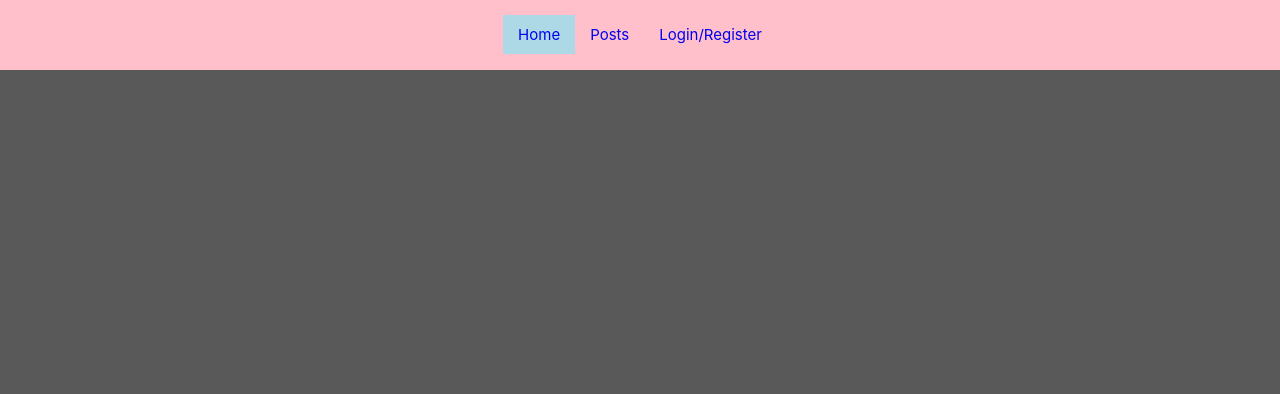
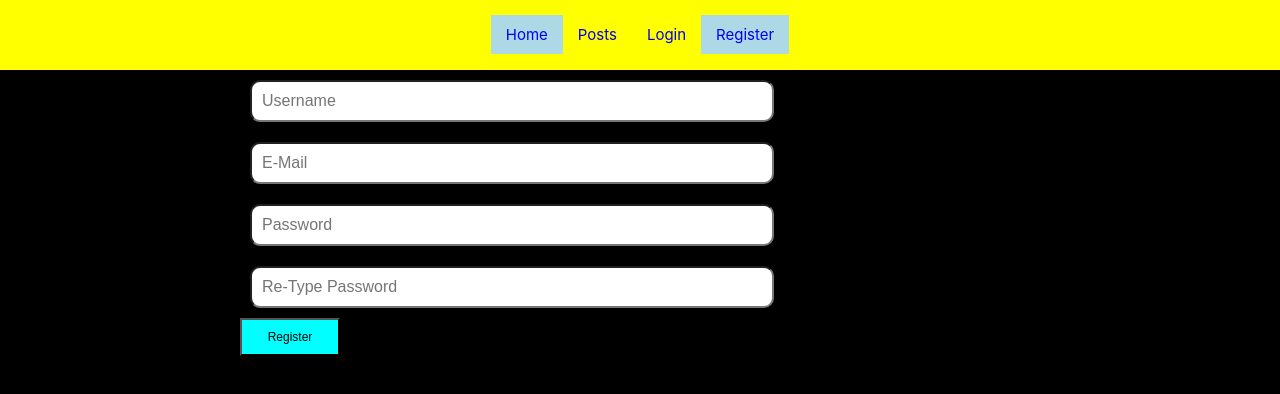
Before and after one commit to damola-sd/Disney_Parent, a React (Create React App) app: page /register in a window 1280 px wide. Shown: the top 394 px of the page. Built offline with nearby package versions, Linux system fonts and the light colour scheme.

Commit message:
Added some styling

```diff
--- a/src/App.css
+++ b/src/App.css
@@ -3,5 +3,7 @@
 }
 
 body {
-  background-color: rgba(0, 0, 0, 0.651);
+  background-color: black;
+  color: red;
+  width: auto;
 }
--- a/src/App.js
+++ b/src/App.js
@@ -5,7 +5,7 @@ import './App.css';
 import NavBar from './components/NavBar';
 import Login from './components/Login';
 import Posts from './components/Posts';
-import * as actions from './actions';
+import Register from './components/Register';
 import { HomePage } from './components/HomePage';
 
 class App extends React.Component {
@@ -17,7 +17,7 @@ class App extends React.Component {
           <Route exact path="/" component={HomePage} />
           <Route exact path="/login" component={Login} />
           <Route exact path="/posts" component={Posts} />
-
+          <Route exact path="/register" component={Register} />
         </>
       </Router>
     )
--- a/src/actions/index.js
+++ b/src/actions/index.js
@@ -39,7 +39,28 @@ export const login = (username, password, email) => dispatch => {
     };
     axios.post(`${apiUrl}/login`, credentials)
         .then(res => {
+            console.log(res.data.message);
             dispatch({ type: types.LOGIN, payload: res.data})
+            localStorage.setItem('token', res.data.token);
+        })
+        .catch(err => {
+            dispatch({type: types.ERROR, payload: err.message});
+            console.log(err.message);
+        })
+}
+
+
+export const register = (username, password, email) => dispatch => {
+    const credentials = {
+        username,
+        password,
+        email,
+        accountType: 'parent'
+    };
+    axios.post(`${apiUrl}/register`, credentials)
+        .then(res => {
+            dispatch({ type: types.REGISTER, payload: res.data})
+
             localStorage.setItem('token', res.data.token);
         })
         .catch(err => {
--- a/src/components/Login.js
+++ b/src/components/Login.js
@@ -6,14 +6,30 @@ import styled from 'styled-components';
 
 const StyledForm = styled.div`
 
+    width: 800px;
     height: 400px;
-    width: 800px;
+    border: 2px inset red;
+    margin:0 auto;
 
+    div {
+        margin:0 auto;
+    }
 
     input {
+        margin-left: 300px;
         padding: 10px;
         border-radius: 10px;
         margin: 10px;
+        width: 500px;
+        font-size: 16px;
+    }
+
+    button {
+        width: 100px;
+        padding: 10px;
+        font-size: 12px;
+        background-color: cyan;
+        margin-left: 200px;
     }
 `;
 
@@ -43,8 +59,8 @@ class Login extends React.Component {
     render() {
         return (
             <StyledForm>
+                <div>
                     <form onSubmit={this.onLogin}>
-                    <div></div>
                         <input
                             ref={usernameRef}
                             placeholder="Username"
@@ -59,11 +75,13 @@ class Login extends React.Component {
                             ref={passwordRef}
                             placeholder="Password"
                             type="password"
-                    />
+                        /><br />
                         <button
                             type="submit"
                         >Login</button>
                     </form>
+                </div>
+
             </StyledForm>
         )
     }
--- a/src/components/NavBar.js
+++ b/src/components/NavBar.js
@@ -8,7 +8,7 @@ const StyledNavBar = styled.nav`
     justify-content: center;
     font-size: 15px;
     padding: 15px;
-    background-color: pink;
+    background-color: yellow;
     border-bottom: 1px solid transparent;
     color: white;
 
@@ -39,8 +39,13 @@ class NavBar extends React.Component {
           </NavLink>
 
           <NavLink to={"/login"} >
-            Login/Register
+            Login
           </NavLink>
+
+          <NavLink to={"/register"} >
+            Register
+          </NavLink>
+
 
 
         </StyledNavBar>
--- a/src/components/Register.js
+++ b/src/components/Register.js
@@ -1,48 +1,93 @@
 import React from 'react';
-import React from
+import { connect } from "react-redux";
+import { register } from '../actions';
+import styled from 'styled-components';
+
+const usernameRef = React.createRef();
+const passwordRef = React.createRef();
+const emailRef = React.createRef();
+const secondPasswordRef = React.createRef();
+
+const StyledRegisterForm = styled.div`
+    width: 800px;
+    height: 400px;
+    margin-left: auto;
+    margin-right: auto;
+
+    input {
+
+        padding: 10px;
+        border-radius: 10px;
+        margin: 10px;
+        width: 500px;
+        font-size: 16px;
+    }
+
+    button {
+        width: 100px;
+        padding: 10px;
+        font-size: 12px;
+        background-color: cyan;
+        margin: 0 auto;
+    }
+`;
 
 class Register extends React.Component {
 
-    costructor(props) {
-
-        this.usernameRef = React.createRef();
-        this.passwordRef = React.createRef();
-        this.emailRef = React.createRef();
-        this.secondPasswordRef = React.createRef();
+    onRegister = event => {
+        event.preventDefault();
+        const secondPassword = secondPasswordRef.current.value;
+        const username = usernameRef.current.value;
+        const password = passwordRef.current.value;
+        const email = emailRef.current.value;
+        if(password !== secondPassword) {
+            alert("Passwords do not match");
+        }else {
+            this.props.register(username, password, email);
+        }
     }
     render() {
         return (
-            <div className="register-form">
-                <form>
+            <StyledRegisterForm>
+                <form onSubmit={this.onRegister}>
                     <input
-                        ref = {this.usernameRef}
+                        ref = {usernameRef}
                         placeholder="Username"
                         name="username"
                         type="text"
                     />
                     <input
-                        ref = {this.emailRef}
+                        ref = {emailRef}
                         placeholder="E-Mail"
                         name="email"
                         type="email"
                     />
                     <input
-                        ref = {this.passwordRef}
+                        ref = {passwordRef}
                         placeholder="Password"
                         name="password"
                         type="password"
                     />
                     <input
-                        ref = {this.secondPasswordRef}
+                        ref = {secondPasswordRef}
                         placeholder="Re-Type Password"
                         name="compare_password"
                         type="password"
-                    />
+                    /><br />
                     <button type="Submit"> Register </button>
                 </form>
-            </div>
+            </StyledRegisterForm>
         )
     }
 }
 
-export default Register;
+const mapStateToProps = state => {
+    return {
+        error: state.postReducer.error
+    };
+};
+
+export default connect(
+    mapStateToProps,
+    { register }
+)(Register);
```
Lines whose indentation alone changed are shown as unchanged.
